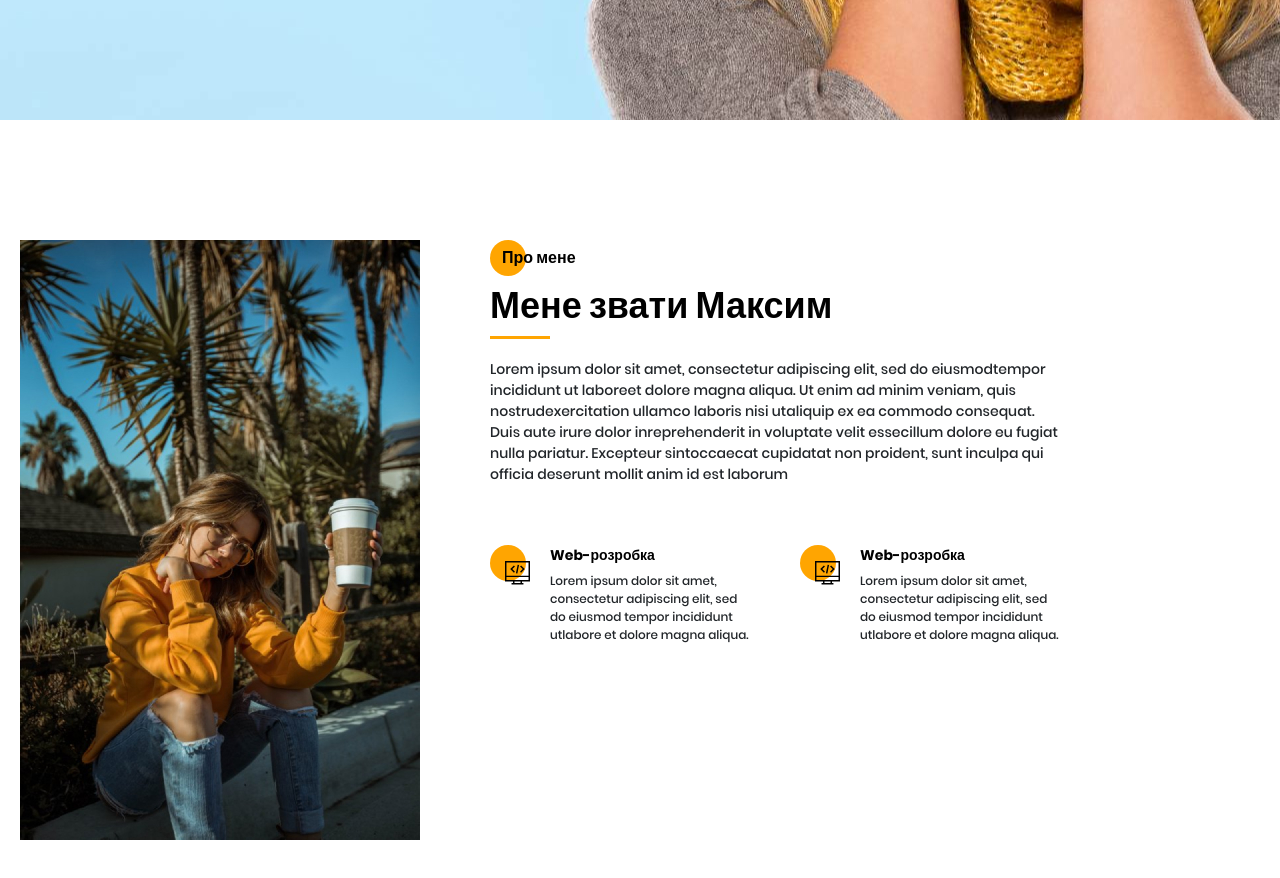
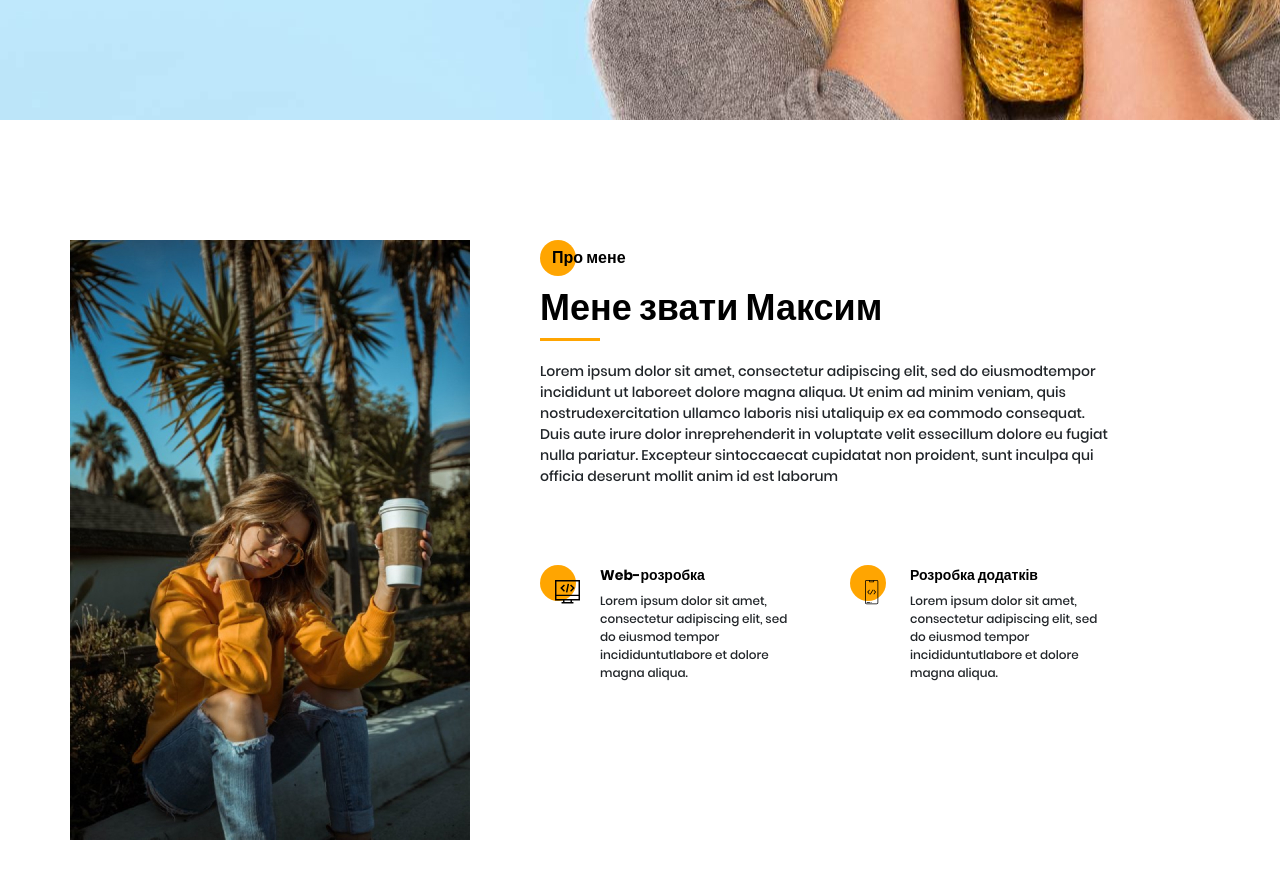
Before and after one commit to maksimlapach/portfolio, a website: page src/index.html in a window 1280 px wide. Shown: the part 680-1558 px from the top of the page. After the commit the page ends 1520 px from the top, so only its background shows below. Drawn offline with nearby package versions, Linux system fonts and the light colour scheme; files that its build step writes are made by us from their sources.

Commit message:
Finalized second block v0.2.1

```diff
--- a/src/index.html
+++ b/src/index.html
@@ -146,42 +146,33 @@
                     <img src="img/main_photo.jpg" alt="my_photo">
                 </div>
                 <div class="aboutme__descr">
-                    <div class="title title_fz16 aboutme__subtitle">Про мене</div>
-                    <div class="title aboutme__title">Мене звати Максим</div>
-                    <div class="aboutme__divider"></div>
-                    <div class="aboutme__text">
+                    <h2 class="title title_fz16 aboutme__title">Про мене</h2>
+                    <div class="title aboutme__subtitle">Мене звати Максим</div>
+                    <div class="divider"></div>
+                    <p class="aboutme__text">
                         Lorem ipsum dolor sit amet, consectetur adipiscing elit, sed do eiusmodtempor incididunt ut laboreet dolore magna aliqua. Ut enim ad minim veniam, quis nostrudexercitation ullamco laboris nisi utaliquip ex ea commodo consequat. Duis aute irure dolor inreprehenderit in voluptate velit essecillum dolore eu fugiat nulla pariatur. Excepteur sintoccaecat cupidatat non proident, sunt inculpa qui officia deserunt mollit anim id est laborum
+                    </p>
                 </div>
                 <div class="aboutme__skills">
-                        <div class="aboutme__item">
-                            <div class="aboutme__item_img">
-                                <svg width="25" height="24" viewBox="0 0 25 24" fill="none" xmlns="http://www.w3.org/2000/svg">
-                                        <path d="M0 0V20.5205H8.02402V21.9877H6.55742V23.4526H18.4425V21.9877H16.9759V20.5205H25V0H0ZM15.511 21.9877H9.48897V20.5205H15.511V21.9877H15.511ZM23.5351 19.0556H1.46489V16.1222H23.5351V19.0556H23.5351ZM23.5351 14.6573H1.46489V1.46494H23.5351V14.6573H23.5351Z" fill="black"/>
-                                        <path d="M9.95816 5.4134L8.92232 4.37756L5.23877 8.06111L8.92232 11.7446L9.95816 10.7088L7.31045 8.06111L9.95816 5.4134Z" fill="black"/>
-                                        <path d="M16.0777 4.37756L15.0419 5.4134L17.6896 8.06111L15.0419 10.7088L16.0777 11.7446L19.7612 8.06111L16.0777 4.37756Z" fill="black"/>
-                                        <path d="M12.6319 3.64405L10.9313 12.1931L12.3681 12.4789L14.0687 3.92986L12.6319 3.64405Z" fill="black"/>
-                                </svg>
+                    <div class="aboutme__skills-item">
+                        <div class="aboutme__skills-img">
+                            <img src="icons/about_me/web_development.svg" alt="Web-розробка">
                         </div>
-                            <div class="aboutme__item_descr">
+                        <div class="aboutme__skills-descr">
                             <div class="title title_fz14">Web-розробка</div>
-                                <div class="aboutme__item_text">
-                                    Lorem ipsum dolor sit amet, consectetur adipiscing elit, sed do eiusmod tempor incididunt utlabore et dolore magna aliqua.
+                            <div class="aboutme__skills-text">
+                                Lorem ipsum dolor sit amet, consectetur adipiscing elit, sed do eiusmod tempor incididuntutlabore et dolore magna aliqua.
                             </div>
                         </div>
                     </div>
-                        <div class="aboutme__item">
-                            <div class="aboutme__item_img">
-                                <svg width="25" height="24" viewBox="0 0 25 24" fill="none" xmlns="http://www.w3.org/2000/svg">
-                                        <path d="M0 0V20.5205H8.02402V21.9877H6.55742V23.4526H18.4425V21.9877H16.9759V20.5205H25V0H0ZM15.511 21.9877H9.48897V20.5205H15.511V21.9877H15.511ZM23.5351 19.0556H1.46489V16.1222H23.5351V19.0556H23.5351ZM23.5351 14.6573H1.46489V1.46494H23.5351V14.6573H23.5351Z" fill="black"/>
-                                        <path d="M9.95816 5.4134L8.92232 4.37756L5.23877 8.06111L8.92232 11.7446L9.95816 10.7088L7.31045 8.06111L9.95816 5.4134Z" fill="black"/>
-                                        <path d="M16.0777 4.37756L15.0419 5.4134L17.6896 8.06111L15.0419 10.7088L16.0777 11.7446L19.7612 8.06111L16.0777 4.37756Z" fill="black"/>
-                                        <path d="M12.6319 3.64405L10.9313 12.1931L12.3681 12.4789L14.0687 3.92986L12.6319 3.64405Z" fill="black"/>
-                                </svg>
+                    <div class="aboutme__skills-item">
+                        <div class="aboutme__skills-img">
+                            <img src="icons/about_me/mobile_dev.svg" alt="Розробка додатків">
                         </div>
-                            <div class="aboutme__item_descr">
-                                <div class="title title_fz14">Web-розробка</div>
-                                <div class="aboutme__item_text">
-                                    Lorem ipsum dolor sit amet, consectetur adipiscing elit, sed do eiusmod tempor incididunt utlabore et dolore magna aliqua.
+                        <div class="aboutme__skills-descr">
+                            <div class="title title_fz14">Розробка додатків</div>
+                            <div class="aboutme__skills-text">
+                                Lorem ipsum dolor sit amet, consectetur adipiscing elit, sed do eiusmod tempor incididuntutlabore et dolore magna aliqua.
                             </div>
                         </div>
                     </div>
@@ -189,8 +180,6 @@
             </div>
         </div>
     </div>
-    </div>
-
     <script src="js/script.js"></script>
 </body>
 </html>
--- a/src/sass/base/_mixins.scss
+++ b/src/sass/base/_mixins.scss
@@ -11,17 +11,3 @@
         z-index: -1;
     }
 }
-
-@mixin before_circle_aboutme {
-    &::before {
-        content: "";
-        position: absolute;
-        top: 0px;
-        left: 0px;
-        width: 36px;
-        height: 36px;
-        background: $main-color;
-        border-radius: 100%;
-        z-index: -1;
-    }
-}
--- a/src/sass/blocks/_aboutme.scss
+++ b/src/sass/blocks/_aboutme.scss
@@ -1,25 +1,27 @@
 .wrapper {
     display: grid;
     grid-template-columns: 400px 570px;
-    gap: 70px;
+    grid-template-rows: minmax(245px, auto) minmax(116px, auto);
+    column-gap: 70px;
+    row-gap: 40px;
 }
 
 .aboutme {
-    padding: 120px 100px 120px 0;
-    min-height: 600px;
-    &__subtitle {
+    padding-top: 120px;
+    &__photo {
+        grid-row: 1/3;
+        img {
+            width: 100%;
+        }
+    }
+    &__title {
         position: relative;
         margin-top: 6px;
         padding-left: 12px;
         @include before_circle;
     }
-    &__title {
+    &__subtitle {
         margin-top: 6px;
-    }
-    &__divider {
-        width: 60px;
-        height: 3px;
-        background-color: $main-color;
     }
     &__text {
         font-weight: 500;
@@ -27,24 +29,32 @@
         line-height: 21px;
         margin-top: 20px;
     }
+    &__descr {
+        .divider {
+            margin-top: 0;
+        }
+    }
     &__skills {
-        display: flex;
-        justify-content: space-between;
-        margin-top: 60px;
-    }
-    &__item {
-        position: relative;
-        width: 260px;
-        display: flex;
-        &_img {
-            margin-left: 15px;
-            margin-top: 15px;
-            @include before_circle_aboutme;
+        display: grid;
+        grid-template-columns: repeat(2, 1fr);
+        grid-template-rows: repeat(2, 1fr);
+        grid-auto-rows: 1fr;
+        column-gap: 50px;
+        row-gap: 20px;
+        &-item {
+            position: relative;
+            display: grid;
+            grid-template-columns: 40px 200px;
+            column-gap: 20px;
         }
-        &_descr {
-            margin-left: 20px;
+        &-img {
+            margin: 15px 0 0 15px;
+            @include before_circle;
+            &:before {
+                top: 0;
+            }
         }
-        &_text {
+        &-text {
             font-weight: 500;
             font-size: 12px;
             line-height: 18px;
--- a/src/sass/style.scss
+++ b/src/sass/style.scss
@@ -15,6 +15,13 @@
     margin: 0 auto;
 }
 
+.divider {
+    width: 60px;
+    height: 3px;
+    background-color: $main-color;
+    margin-top: 25px;
+}
+
 @import 'blocks/title';
 @import 'blocks/buttons';
 @import 'blocks/promo';
```
Also changed, not shown: dist/css/style.min.css, dist/index.html. Lines whose indentation alone changed are shown as unchanged.
